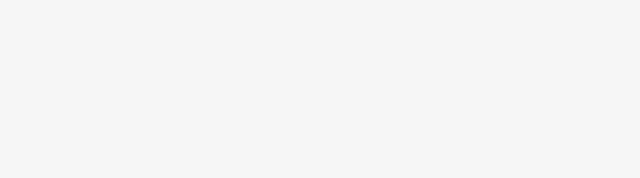
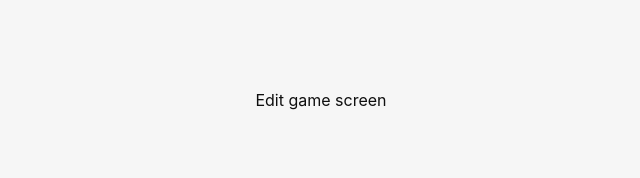
Before and after one commit to JonnyOrman/garden-engine-editor, a React (Vite) app: page /edit-game in a window 1280 px wide. Before the commit this address had no page. Shown: the top 178 px of the page, without its empty margins (319-959 px from the left). Built offline with nearby package versions, Linux system fonts and the light colour scheme.

Commit message:
Add EditGame route

```diff
--- a/src/App.tsx
+++ b/src/App.tsx
@@ -4,6 +4,7 @@ import "./App.css";
 import { BrowserRouter, Route, Routes } from "react-router-dom";
 import Home from "./Home";
 import CreateNewGame from "./CreateNewGame";
+import EditGame from "./EditGame";
 
 function App() {
   const [greetMsg, setGreetMsg] = useState("");
@@ -20,6 +21,7 @@ function App() {
         <Routes>
           <Route exact path="/" element={<Home />} />
           <Route exact path="/create-new-game" element={<CreateNewGame />} />
+          <Route exact path="/edit-game" element={<EditGame />} />
         </Routes>
       </BrowserRouter>
     </div>
--- a/src/CreateNewGame.tsx
+++ b/src/CreateNewGame.tsx
@@ -1,10 +1,16 @@
 import { writeTextFile, BaseDirectory } from '@tauri-apps/api/fs';
 import { useState } from 'react';
+import { useNavigate } from 'react-router-dom';
 
 function CreateNewGame() {
     const [name, setName] = useState("");
     const [sceneWidth, setSceneWidth] = useState(0);
     const [sceneHeight, setSceneHeight] = useState(0);
+
+    const navigate = useNavigate();
+    const goToCreateNewGame = () => {
+        navigate("/create-new-game");
+    }
 
     const submit = async (e: any) => {
         e.preventDefault();
@@ -19,6 +25,8 @@ function CreateNewGame() {
         const contentJson = JSON.stringify(content);
 
         await writeTextFile('PATH_HERE/content.json', contentJson, { dir: BaseDirectory.AppConfig });
+
+        navigate('/edit-game');
     };
 
     return (
--- /dev/null
+++ b/src/EditGame.tsx
@@ -0,0 +1,7 @@
+function EditGame() {
+    return (
+        <div>Edit game screen</div>
+    )
+}
+
+export default EditGame;
--- a/src/Home.tsx
+++ b/src/Home.tsx
@@ -2,8 +2,13 @@ import { useNavigate } from "react-router-dom";
 
 function Home() {
     const navigate = useNavigate();
+
     const goToCreateNewGame = () => {
         navigate("/create-new-game");
+    }
+
+    const goToEditGame = () => {
+        navigate("/edit-game");
     }
 
     return (
@@ -12,7 +17,10 @@ function Home() {
 
             <div className="row">
                 <button onClick={goToCreateNewGame}>Create new game</button>
+
+                <button onClick={goToEditGame}>Edit game</button>
             </div>
+
         </div >
     );
 }
```
